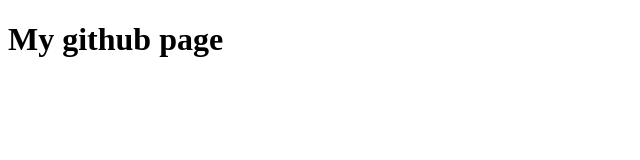
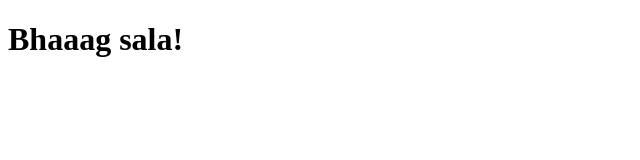
Before and after one commit to itsaroy/itsaroy.github.io, a plain HTML site: page index.html in a window 1280 px wide. Shown: the whole page, without its empty margins (0-640 px from the left). Drawn offline with Linux system fonts and the light colour scheme.

Commit message:
New update

```diff
--- a/index.html
+++ b/index.html
@@ -3,9 +3,9 @@
 <head>
     <meta charset="UTF-8">
     <meta name="viewport" content="width=device-width, initial-scale=1.0">
-    <title>Arup's landing pag</title>
+    <title>Kelabo toke</title>
 </head>
 <body>
-    <h1>My github page</h1>
+    <h1>Bhaaag sala!</h1>
 </body>
 </html>
```
